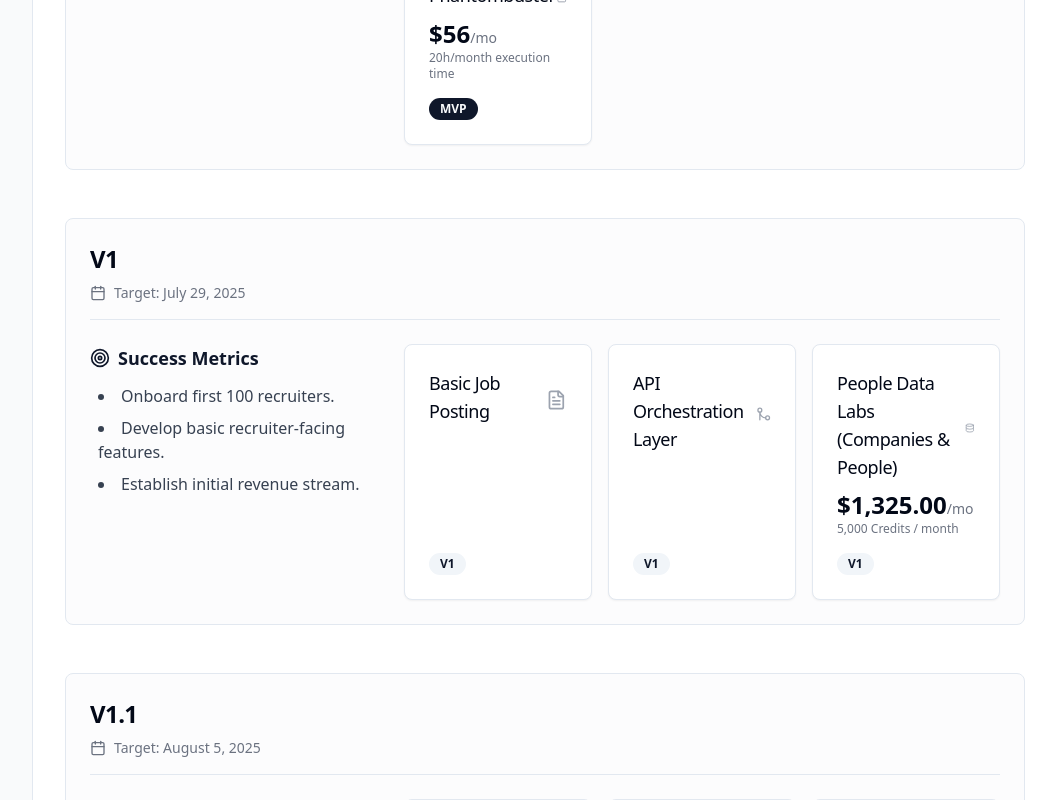
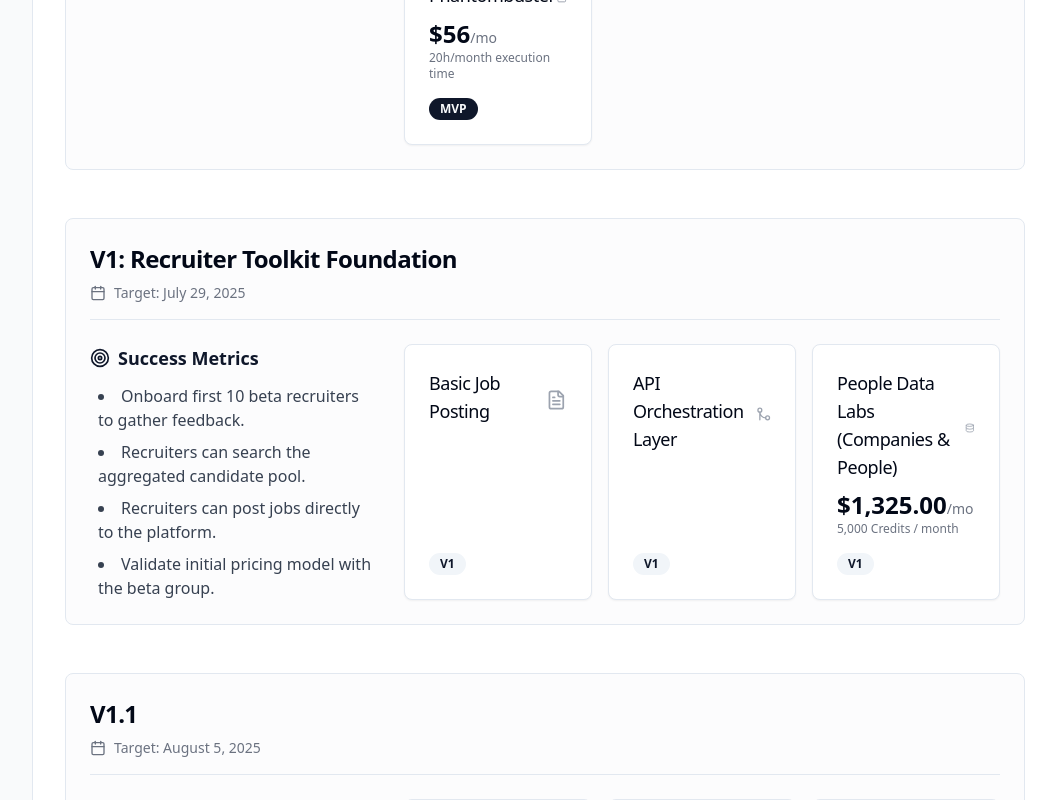
Before and after one commit to inevitablesale/swift-alpaca-dash, a React (Vite) app: page /admin/project-plan in a window 1280 px wide. Shown: the part 596-1396 px from the top of the page, without its empty margins (223-1279 px from the left). Built offline with nearby package versions, Linux system fonts and the light colour scheme.

Commit message:
[dyad] Making V1 goals more realistic - wrote 1 file(s)

```diff
--- a/src/pages/admin/ProjectPlan.tsx
+++ b/src/pages/admin/ProjectPlan.tsx
@@ -52,12 +52,13 @@ const milestones: Milestone[] = [
     ],
   },
   {
-    title: 'V1',
+    title: 'V1: Recruiter Toolkit Foundation',
     date: 'Target: July 29, 2025',
     successMetrics: [
-      'Onboard first 100 recruiters.',
-      'Develop basic recruiter-facing features.',
-      'Establish initial revenue stream.',
+      'Onboard first 10 beta recruiters to gather feedback.',
+      'Recruiters can search the aggregated candidate pool.',
+      'Recruiters can post jobs directly to the platform.',
+      'Validate initial pricing model with the beta group.',
     ],
   },
   {
```
